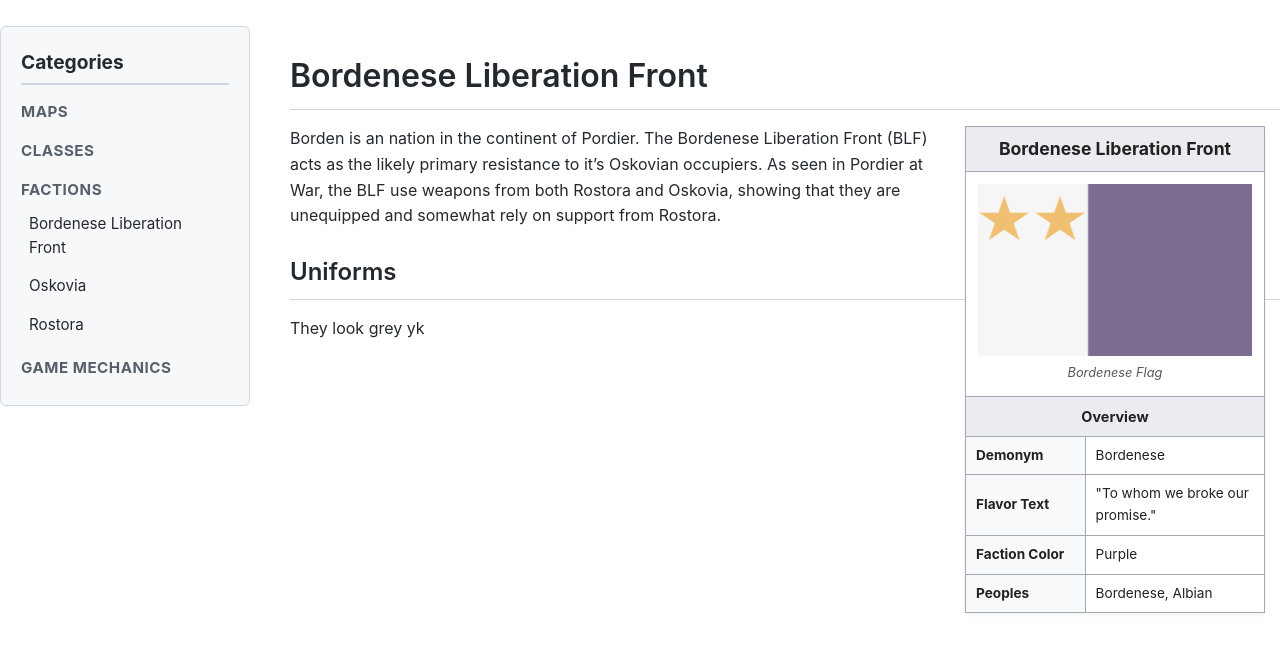
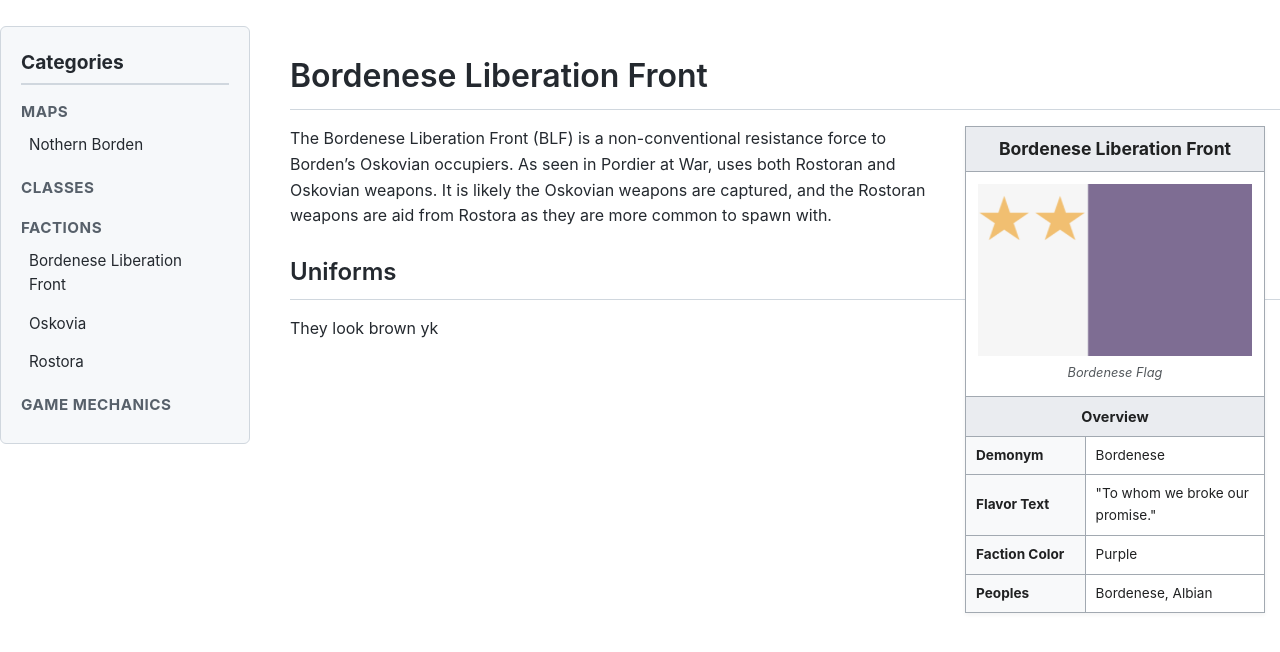
Before and after one commit to commonly-ts/pordier-wiki, a Jekyll site: the page built from _wiki/faction/blf.md, in a window 1280 px wide, cut to the strip 183-835 px from the top of the page. Built offline with Jekyll 4.4.1, drawn with Linux system fonts in a browser that asks for light colours.

Commit message:
Updated pages

```diff
--- a/_wiki/faction/blf.md
+++ b/_wiki/faction/blf.md
@@ -13,8 +13,8 @@ color="Purple"
 peoples="Bordenese, Albian"
 %}
 
-Borden is an nation in the continent of Pordier. The Bordenese Liberation Front (BLF) acts as the likely primary resistance to it's Oskovian occupiers. As seen in Pordier at War, the BLF use weapons from both Rostora and Oskovia, showing that they are unequipped and somewhat rely on support from Rostora.
+The Bordenese Liberation Front (BLF) is a non-conventional resistance force to Borden's Oskovian occupiers. As seen in Pordier at War, uses both Rostoran and Oskovian weapons. It is likely the Oskovian weapons are captured, and the Rostoran weapons are aid from Rostora as they are more common to spawn with.
 
 ## Uniforms
 
-They look grey yk
+They look brown yk
```
Also changed, not shown: _wiki/maps/northern_borden.md (added, +21 -0 lines).
